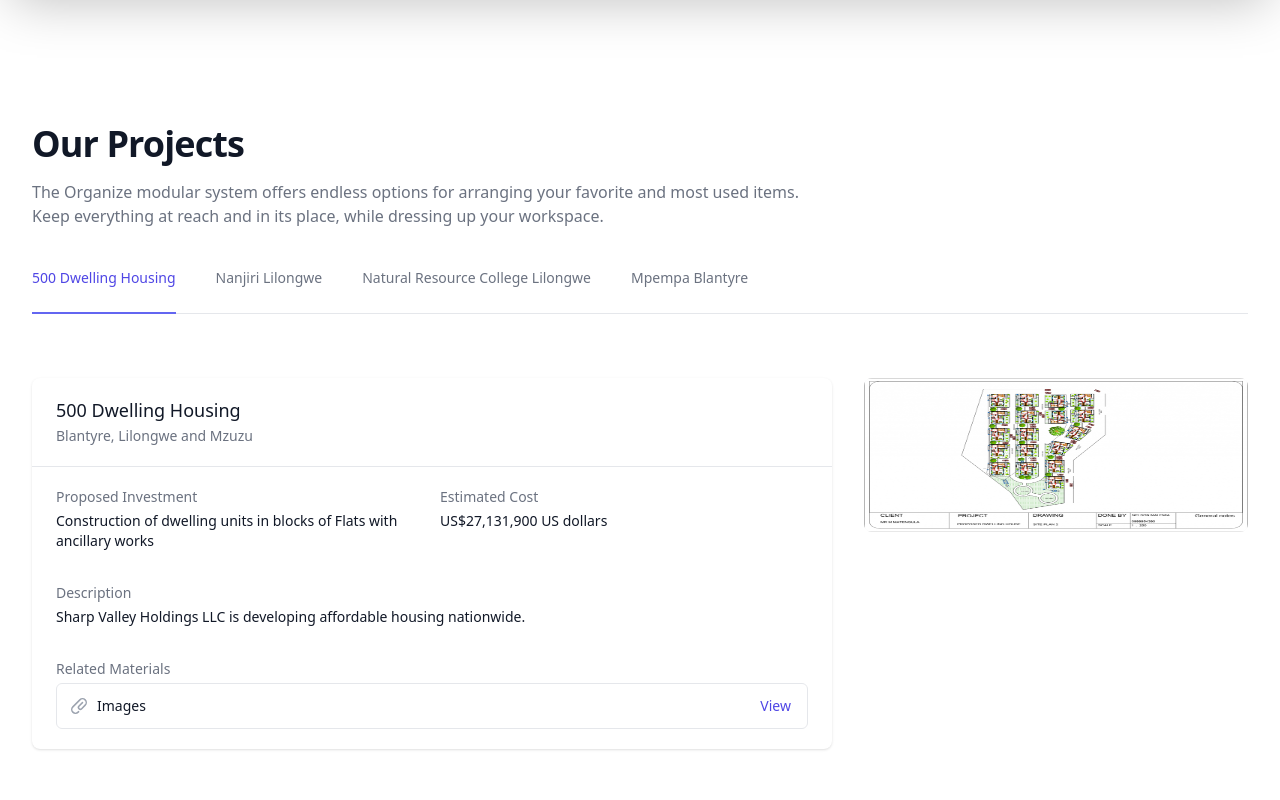
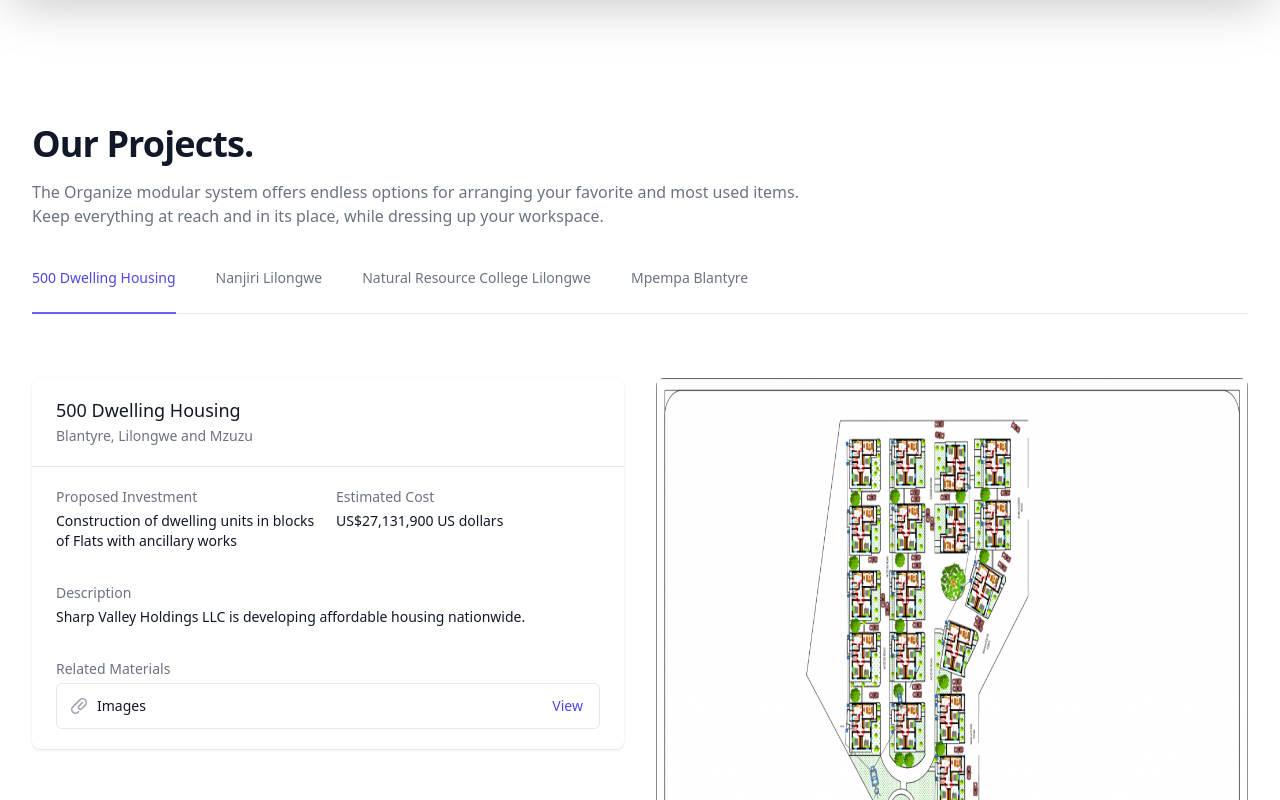
Before and after one commit to BernMasache/sharp-valley-store, a Next.js app: page /projects in a window 1280 px wide. Shown: the part 460-1260 px from the top of the page. Built offline with nearby package versions, Linux system fonts and the light colour scheme; what tw-elements would draw is missing.

Commit message:
site map size adjustment

```diff
--- a/components/widgets/projects.jsx
+++ b/components/widgets/projects.jsx
@@ -100,7 +100,7 @@ export default function Projects() {
                 <div className="mx-auto max-w-2xl px-4 lg:max-w-none lg:px-0">
                     <div className="max-w-3xl">
                         <h2 id="features-heading" className="text-3xl font-bold tracking-tight text-gray-900 sm:text-4xl">
-                            Our Projects
+                            Our Projects.
                         </h2>
                         <p className="mt-4 text-gray-500">
                             The Organize modular system offers endless options for arranging your favorite and most used items. Keep
@@ -136,7 +136,7 @@ export default function Projects() {
                                 <Tab.Panel key={tab.name} className="space-y-16 pt-10 lg:pt-16">
                                     {tab.features.map((feature) => (
                                         <div key={feature.name} className="flex flex-col-reverse lg:grid lg:grid-cols-12 lg:gap-x-8">
-                                            <div className="mt-6 lg:col-span-8 lg:mt-0">
+                                            <div className="mt-6 lg:col-span-6 lg:mt-0">
                                                 <ProjectTemplate
                                                     name={tab.name}
                                                     description={feature.description}
@@ -146,8 +146,8 @@ export default function Projects() {
                                                     relatedMaterial={feature.imageSrc}
                                                 />
                                             </div>
-                                            <div className="lg:col-span-4">
-                                                <div className="aspect-w-2 aspect-h-1 overflow-hidden rounded-lg bg-gray-100 sm:aspect-w-5 sm:aspect-h-2">
+                                            <div className="lg:col-span-6">
+                                                <div className="aspect-w-5 aspect-h-5 overflow-hidden rounded-lg bg-gray-100 sm:aspect-w-5 sm:aspect-h-5">
                                                     <img src={feature.imageSrc} alt={feature.imageAlt} className="object-fill object-center" />
                                                 </div>
 
```
